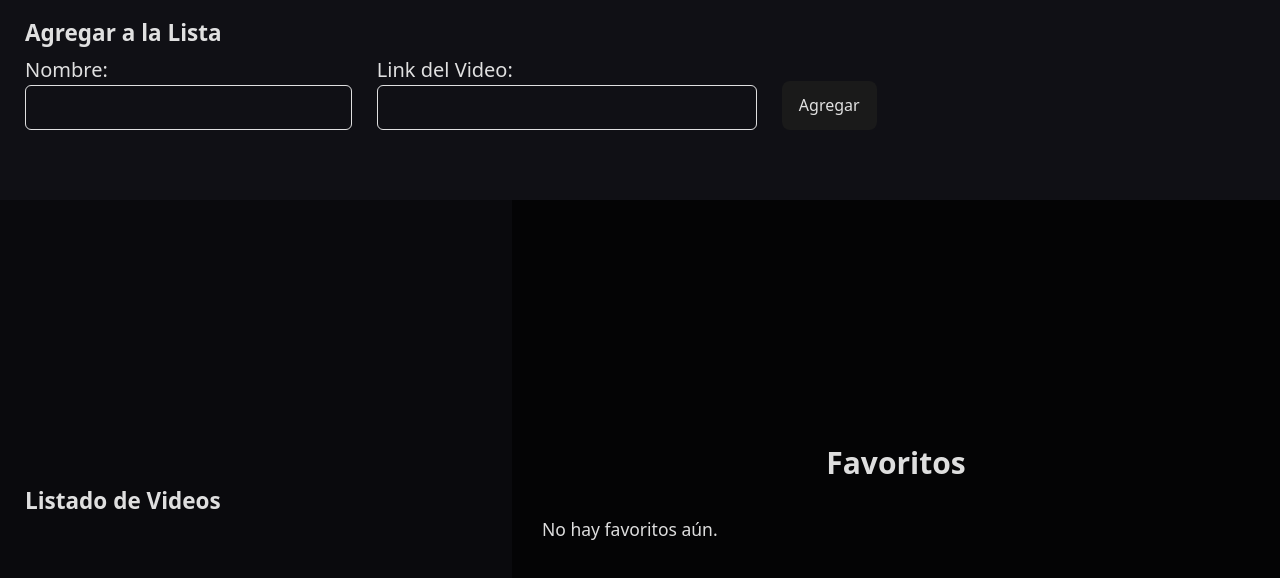
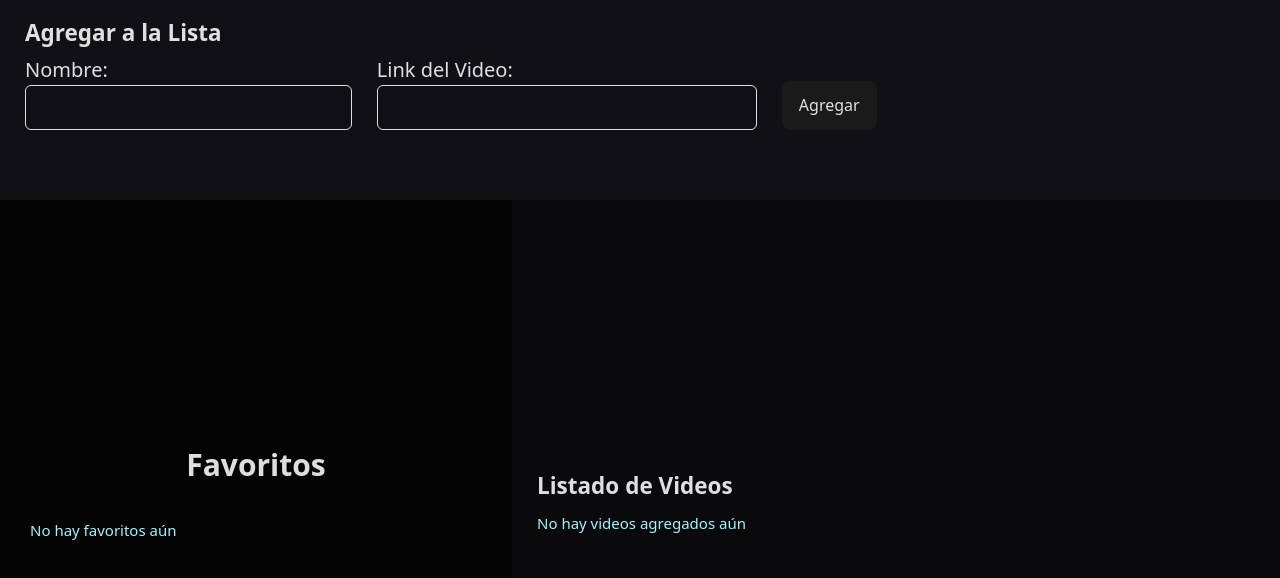
Before and after one commit to uortiz7/Proyecto-1-Labo4, a React (Vite) app: page / in a window 1280 px wide. Shown: the top 578 px of the page. Built offline with nearby package versions, Linux system fonts and the light colour scheme.

Commit message:
Agregar boton Eliminar

```diff
--- a/src/components/listar/elemento-lista.jsx
+++ b/src/components/listar/elemento-lista.jsx
@@ -3,9 +3,8 @@ import Modal from "../modal/modal";
 import { useModal } from "../modal/use-modal";
 import "@justinribeiro/lite-youtube";
 
-
 export default function ElementoLista({ video }) {
-  const { setLista } = useLista();
+  const { lista, setLista } = useLista();
 
   const handleFavorito = () => {
     setLista((prevLista) =>
@@ -22,17 +21,18 @@ export default function ElementoLista({ video }) {
 
     setLista((prevLista) =>
       prevLista.map((item) =>
-      item.id === video.id
-        ? { ...item, contador: item.contador + 1 }
-        : item
+        item.id === video.id ? { ...item, contador: item.contador + 1 } : item
       )
     );
   };
 
+  const borrarVideo = () => {
+    const nuevaLista = lista.filter((item) => item.id !== video.id);
+    setLista(nuevaLista);
+  };
 
   return (
-    <li>
-      <div className="flex items-center justify-between">
+    <li className="flex flex-wrap gap-2 items-center justify-between p-1">
       <div className="flex flex-col">
         <span className="font-bold text-lg">{video.nombre}</span>
         <span className="text-cyan-200 font-medium text-xs">
@@ -40,15 +40,13 @@ export default function ElementoLista({ video }) {
         </span>
       </div>
       <div className="flex gap-2">
+        <button onClick={borrarVideo}>🗑️</button>
         <button onClick={reproducirVideo}>Play</button>
-          <button onClick={handleFavorito}>
-            {video.favorito ? "❤️" : "🤍"}
-          </button>
+        <button onClick={handleFavorito}>{video.favorito ? "❤️" : "🤍"}</button>
         <Modal enabled={enabled} onClose={toggleModal}>
           <lite-youtube videoid={video.id}></lite-youtube>
         </Modal>
       </div>
-      </div>
     </li>
   );
 }
--- a/src/components/listar/favoritos.jsx
+++ b/src/components/listar/favoritos.jsx
@@ -31,7 +31,7 @@ export default function Favoritos() {
             </article>
           ))
         ) : (
-          <p className="text-sm">No hay favoritos aún.</p>
+          <p className="text-xs text-cyan-200">No hay favoritos aún</p>
         )}
       </div>
     </section>
--- a/src/components/listar/listado.jsx
+++ b/src/components/listar/listado.jsx
@@ -25,12 +25,14 @@ export default function Listado() {
           placeholder="Buscar Canción..."
         />
       )}
-      {lista.length > 0 && (
+      {lista.length > 0 ? (
         <ul className="overflow-y-auto border border-blue-300 p-2 rounded">
           {lista.map((video) => {
             return <ElementoLista video={video} />;
           })}
         </ul>
+      ) : (
+        <p className="text-xs text-cyan-200">No hay videos agregados aún</p>
       )}
     </section>
   );
--- a/src/index.css
+++ b/src/index.css
@@ -62,10 +62,10 @@ article {
   grid-area: 1/1/2/6;
 }
 #listado {
-  grid-area: 2/1/6/3;
+  grid-area: 2/3/6/6;
 }
 #favoritos {
-  grid-area: 2/3/6/6;
+  grid-area: 2/1/6/3;
 }
 
 @media (width < 870px) {
@@ -89,6 +89,9 @@ article {
     flex-direction: column;
     align-items: start;
   }
+  #listado {
+    padding: 1rem;
+  }
   button {
     padding: 0.5rem;
     font-size: small;
```
Lines whose indentation alone changed are shown as unchanged.
